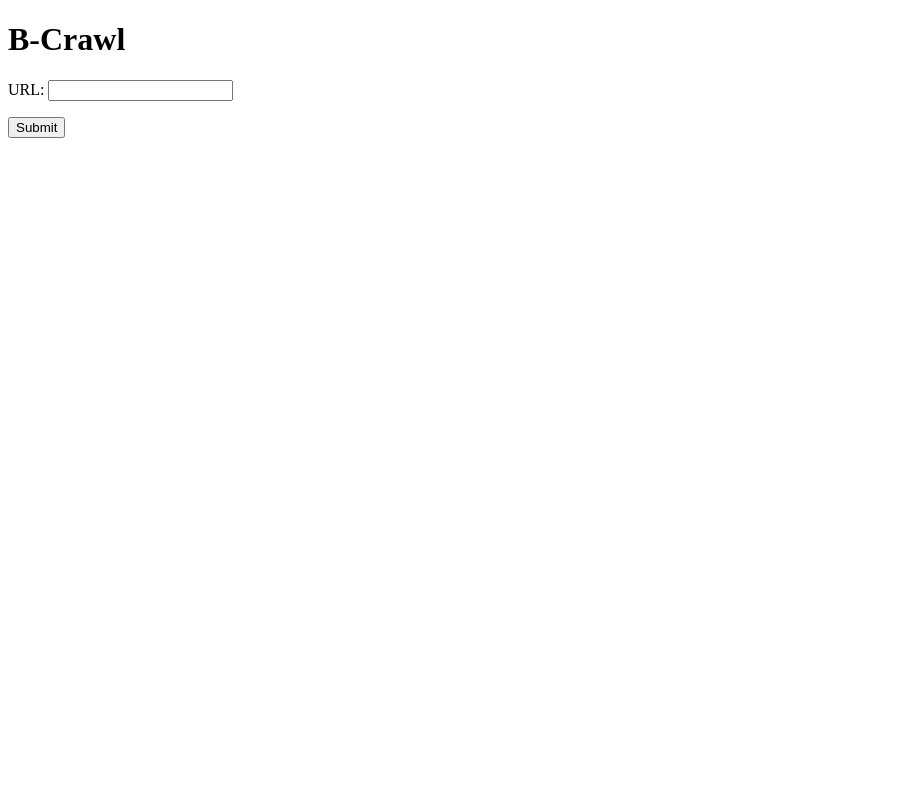
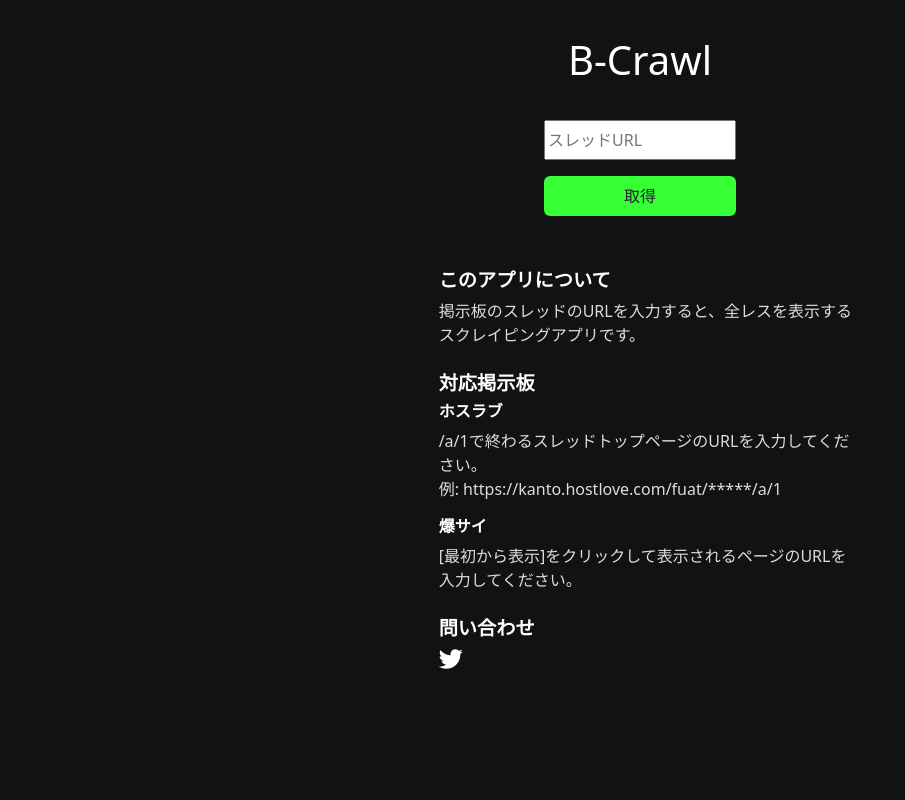
Before and after one commit to Ryohei-J/b-crawl, a Django app: page / in a window 1280 px wide. Shown: the whole page, without its empty margins (0-905 px from the left). Run offline with Django 4.2, Linux system fonts and the light colour scheme; some libraries are stand-ins or nearby versions.

Commit message:
ホーム画面UI調整

```diff
--- a/b_crawl/forms.py
+++ b/b_crawl/forms.py
@@ -2,4 +2,4 @@ from django import forms
 
 
 class ScrapingForm(forms.Form):
-    url = forms.URLField(label='URL', required=True)
+    url = forms.URLField(label='', required=True, widget=forms.TextInput(attrs={'class': 'custom-component','placeholder': 'スレッドURL'}))
--- /dev/null
+++ b/b_crawl/static/styles.css
@@ -0,0 +1,51 @@
+body {
+    background-color: #121212;
+}
+
+h1 {
+    color: #ffffff;
+    margin: 36px auto;
+}
+
+h2 {
+    font-size: larger;
+    font-weight: bold;
+    color: #ffffff;
+    padding-left: 12px;
+    margin-top: 24px;
+}
+
+h3 {
+    font-size: medium;
+    font-weight: bold;
+    color: #ffffff;
+    padding-left: 12px;
+}
+
+p {
+    color: #DDDDDD;
+}
+
+.text {
+    padding-left: 12px;
+}
+
+.btn {
+    background-color: #36FF36;
+    margin-bottom: 12px;
+}
+
+.btn:hover {
+    background-color: #00CB00;
+}
+
+.custom-component {
+    width: 90%;
+    height: 40px;
+}
+
+.fa-twitter {
+    font-size: 24px;
+    color: #ffffff;
+    padding-left: 12px;
+}
--- a/b_crawl/templates/b_crawl/home.html
+++ b/b_crawl/templates/b_crawl/home.html
@@ -1,3 +1,7 @@
+{% load django_bootstrap5 %}
+{% bootstrap_css %}
+{% load static %}
+
 <!DOCTYPE html>
 <html lang="ja">
 
@@ -5,15 +9,40 @@
     <meta charset="UTF-8">
     <meta name="viewport" content="width=device-width, initial-scale=1.0">
     <title>B-Crawl</title>
+    <link rel="stylesheet" href="https://cdnjs.cloudflare.com/ajax/libs/font-awesome/6.0.0-beta3/css/all.min.css">
 </head>
 
 <body>
-    <h1>B-Crawl</h1>
-    <form method="post">
-        {% csrf_token %}
-        {{ form.as_p }}
-        <button type="submit">Submit</button>
-    </form>
+    <div class="row g-0">
+        <div class="col-md-2 offset-md-5 text-center">
+            <h1 class="title">B-Crawl</h1>
+            <form method="post">
+                {% csrf_token %}
+                <link rel="stylesheet" href="{% static 'styles.css' %}">
+                {{ form.as_p }}
+                {% bootstrap_button button_type="submit" content="取得" button_class="btn custom-component" %}
+            </form>
+        </div>
+        <div class="col-md-4 offset-md-4">
+            <h2>このアプリについて</h2>
+            <p class="text">掲示板のスレッドのURLを入力すると、全レスを表示するスクレイピングアプリです。</p>
+
+            <h2>
+                対応掲示板
+            </h2>
+            <h3>ホスラブ</h3>
+            <p class="text">/a/1で終わるスレッドトップページのURLを入力してください。<br />例: https://kanto.hostlove.com/fuat/*****/a/1</p>
+
+            <h3>爆サイ</h3>
+            <p class="text">[最初から表示]をクリックして表示されるページのURLを入力してください。</p>
+            <h2>
+                問い合わせ
+            </h2>
+            <a href="https://twitter.com/rio_yolo" target="_blank">
+                <i class="fab fa-twitter"></i>
+            </a>
+        </div>
+    </div>
 </body>
 
 </html>
--- a/b_crawl/templates/b_crawl/result.html
+++ b/b_crawl/templates/b_crawl/result.html
@@ -1,3 +1,5 @@
+{% load django_bootstrap5 %}
+
 <!DOCTYPE html>
 <html lang="ja">
 
@@ -5,6 +7,9 @@
     <meta charset="UTF-8">
     <meta name="viewport" content="width=device-width, initial-scale=1.0">
     <title>B-Crawl</title>
+
+    {% bootstrap_css %}
+    {% bootstrap_javascript %}
 </head>
 
 <body>
--- a/b_crawl/views.py
+++ b/b_crawl/views.py
@@ -16,7 +16,6 @@ def home(request):
             scraped_data = []
             try:
                 while url:
-                    print(url)
                     response = requests.get(url)
                     response.raise_for_status()
 
@@ -26,7 +25,6 @@ def home(request):
                     posts = soup.select('article[id^=cmt_]')
                     for post in posts:
                         postID = post.find(class_='fancybox_com').text if post.find(class_='fancybox_com') else ""
-                        print(postID)
                         text = post.find(class_='res').text if post.find(class_='res') else ""
                         date = post.find(class_='date').text if post.find(class_='date') else ""
 
```
Also changed, not shown: project/settings.py (+6 -5 lines).
